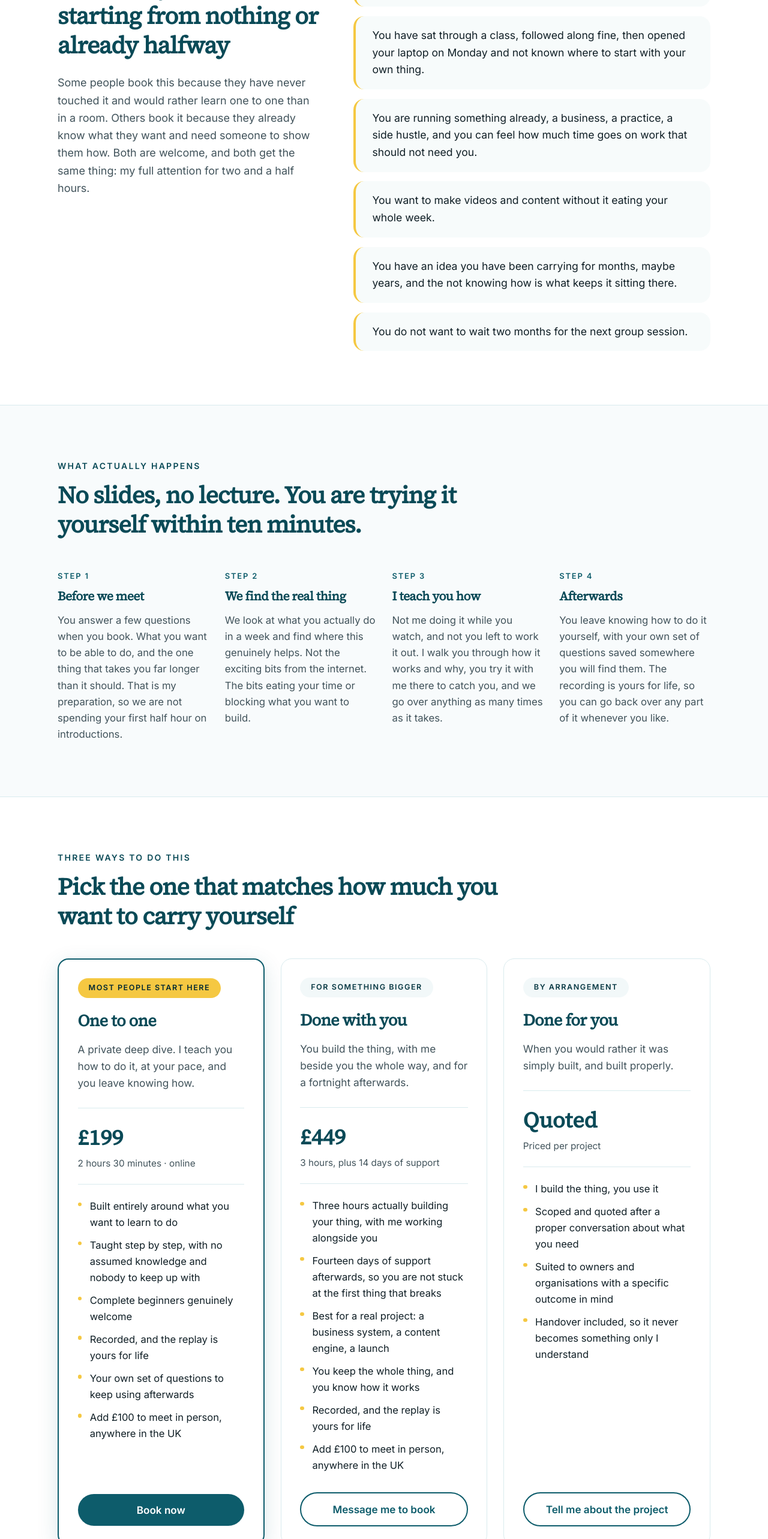
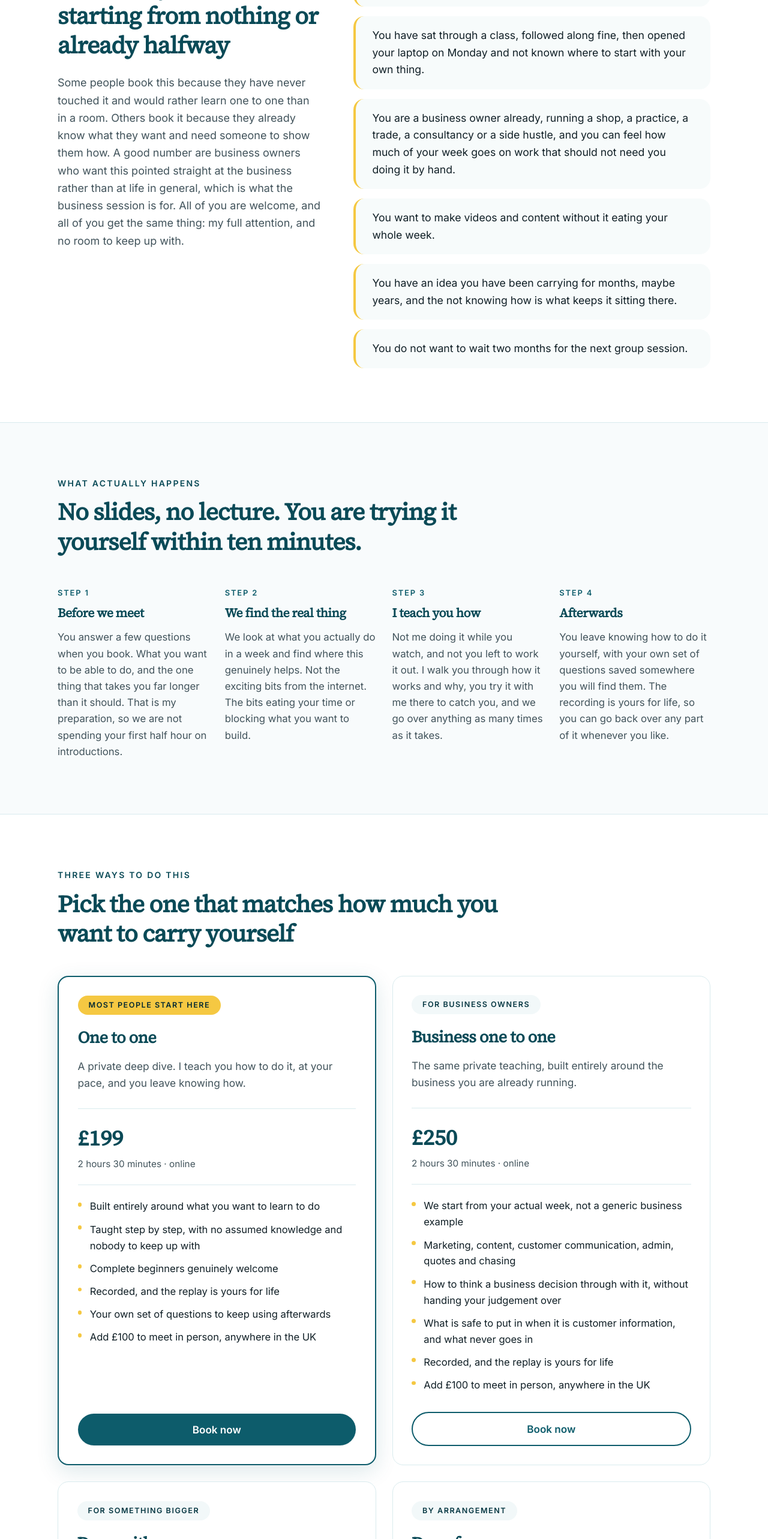
Before and after one commit to Stillrelevant/still-relevant-website, a Next.js app: page /one-to-one in a window 1280 px wide. Shown: the part 1060-3626 px from the top of the page at 60% size. Built offline with nearby package versions, Linux system fonts and the light colour scheme.

Commit message:
Update page.js

```diff
--- a/app/one-to-one/page.js
+++ b/app/one-to-one/page.js
@@ -10,7 +10,7 @@ import { site } from '@/lib/site';
 export const metadata = {
   title: 'Work with me one to one',
   description:
-    'Private AI sessions with Temi Olajide. Two and a half hours, taught at your pace, on whatever you want to be able to do. One to one from £199, done with you £449, done for you quoted per project.',
+    'Private AI sessions with Temi Olajide, taught at your pace, on whatever you want to be able to do. One to one £199, a dedicated business owners session at £250, done with you £449, done for you quoted per project.',
   alternates: { canonical: `${site.url}/one-to-one/` },
 };
 
@@ -20,7 +20,7 @@ const chat = site.whatsappUrl || '/contact/';
 const signals = [
   'You have never really used AI and you would rather learn it properly, one to one, than sit in a room hoping to keep up.',
   'You have sat through a class, followed along fine, then opened your laptop on Monday and not known where to start with your own thing.',
-  'You are running something already, a business, a practice, a side hustle, and you can feel how much time goes on work that should not need you.',
+  'You are a business owner already, running a shop, a practice, a trade, a consultancy or a side hustle, and you can feel how much of your week goes on work that should not need you doing it by hand.',
   'You want to make videos and content without it eating your whole week.',
   'You have an idea you have been carrying for months, maybe years, and the not knowing how is what keeps it sitting there.',
   'You do not want to wait two months for the next group session.',
@@ -45,6 +45,24 @@ const tiers = [
     cta: 'Book now',
     href: book,
     featured: true,
+  },
+  {
+    id: 'business-one-to-one',
+    tag: 'For business owners',
+    name: 'Business one to one',
+    price: '£250',
+    length: '2 hours 30 minutes · online',
+    line: 'The same private teaching, built entirely around the business you are already running.',
+    points: [
+      'We start from your actual week, not a generic business example',
+      'Marketing, content, customer communication, admin, quotes and chasing',
+      'How to think a business decision through with it, without handing your judgement over',
+      'What is safe to put in when it is customer information, and what never goes in',
+      'Recorded, and the replay is yours for life',
+      'Add £100 to meet in person, anywhere in the UK',
+    ],
+    cta: 'Book now',
+    href: book,
   },
   {
     id: 'done-with-you',
@@ -245,8 +263,10 @@ export default function OneToOne() {
             <p className="mt-5 text-[1rem] leading-relaxed text-slate">
               Some people book this because they have never touched it and would rather learn one to
               one than in a room. Others book it because they already know what they want and need
-              someone to show them how. Both are welcome, and both get the same thing: my full
-              attention for two and a half hours.
+              someone to show them how. A good number are business owners who want this pointed
+              straight at the business rather than at life in general, which is what the business
+              session is for. All of you are welcome, and all of you get the same thing: my full
+              attention, and no room to keep up with.
             </p>
           </div>
 
@@ -296,7 +316,7 @@ export default function OneToOne() {
             </h2>
           </div>
 
-          <div className="mt-10 grid gap-6 lg:grid-cols-3">
+          <div className="mt-10 grid gap-6 md:grid-cols-2">
             {tiers.map((t) => (
               <article
                 key={t.id}
```
